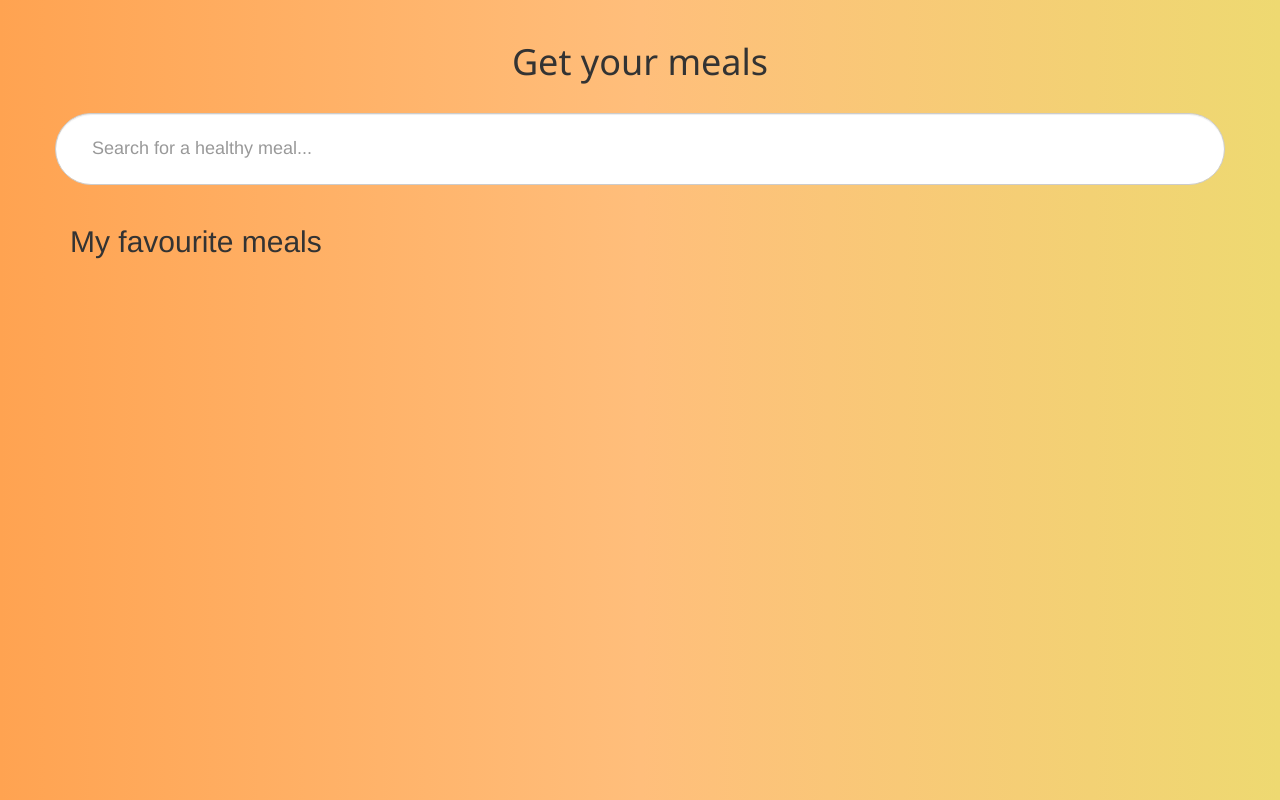
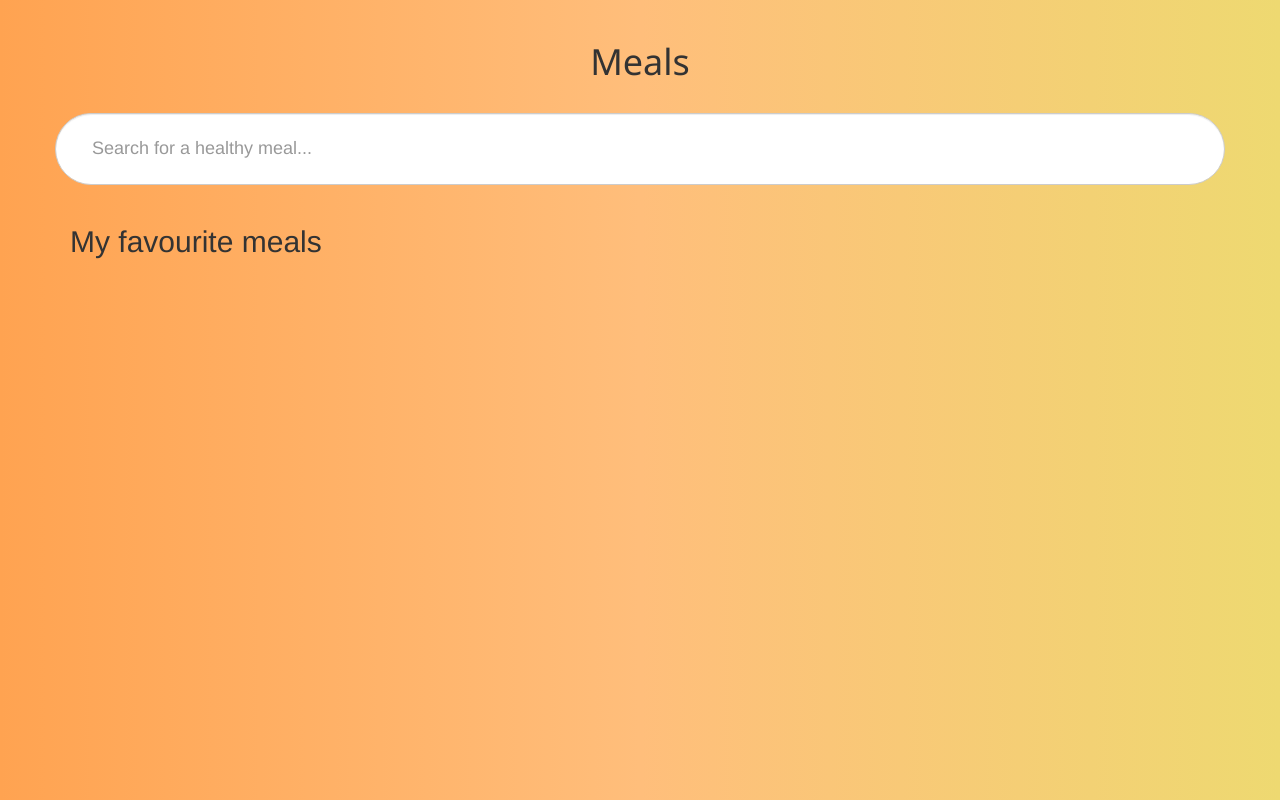
Before and after one commit to roshanreddy07/Meal-App, a plain HTML site: page index.html in a window 1280 px wide. Drawn offline with nearby package versions, Linux system fonts and the light colour scheme.

Commit message:
Add files via upload

```diff
--- a/index.html
+++ b/index.html
@@ -14,7 +14,7 @@
   <body>
     <div id="meal">
       <div class="container" id="meal-app">
-        <h1 class="mt-5 mb-4 text-center">Get your meals</h1>
+        <h1 class="mt-5 mb-4 text-center">Meals</h1>
         <div class="row m-auto w-75" id="search">
           <input
             type="text"
```
